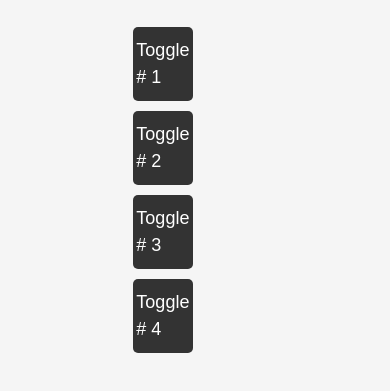
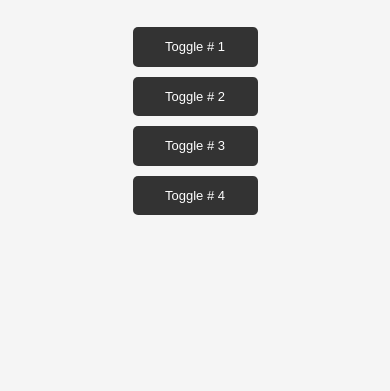
Before and after one commit to sandrorios/toggles, a plain HTML site: page index.html in a window 390 px wide. Shown: the part 117-508 px from the top of the page. Drawn offline with Linux system fonts and the light colour scheme.

Commit message:
Modified styles.css

```diff
--- a/styles.css
+++ b/styles.css
@@ -25,6 +25,7 @@ body {
 
 .text {
     display: flex;
+    text-align: center;
     width: 45%;
     justify-content: center;
     margin: 0 5px 10px;
@@ -33,6 +34,9 @@ body {
     border-radius: 5px;
     padding: 10px 15px;
     cursor: pointer;
+}
+p {
+    font-size: 17px;
 }
 
 header {
@@ -45,3 +49,11 @@ header h1 {
     font-weight: 300;
     margin-bottom: 30px;
 }
+
+@media (max-width: 500px){
+   .text  {
+        text-align: center;
+        font-size: 13px;
+        width: 5000%;
+    }
+}
```
